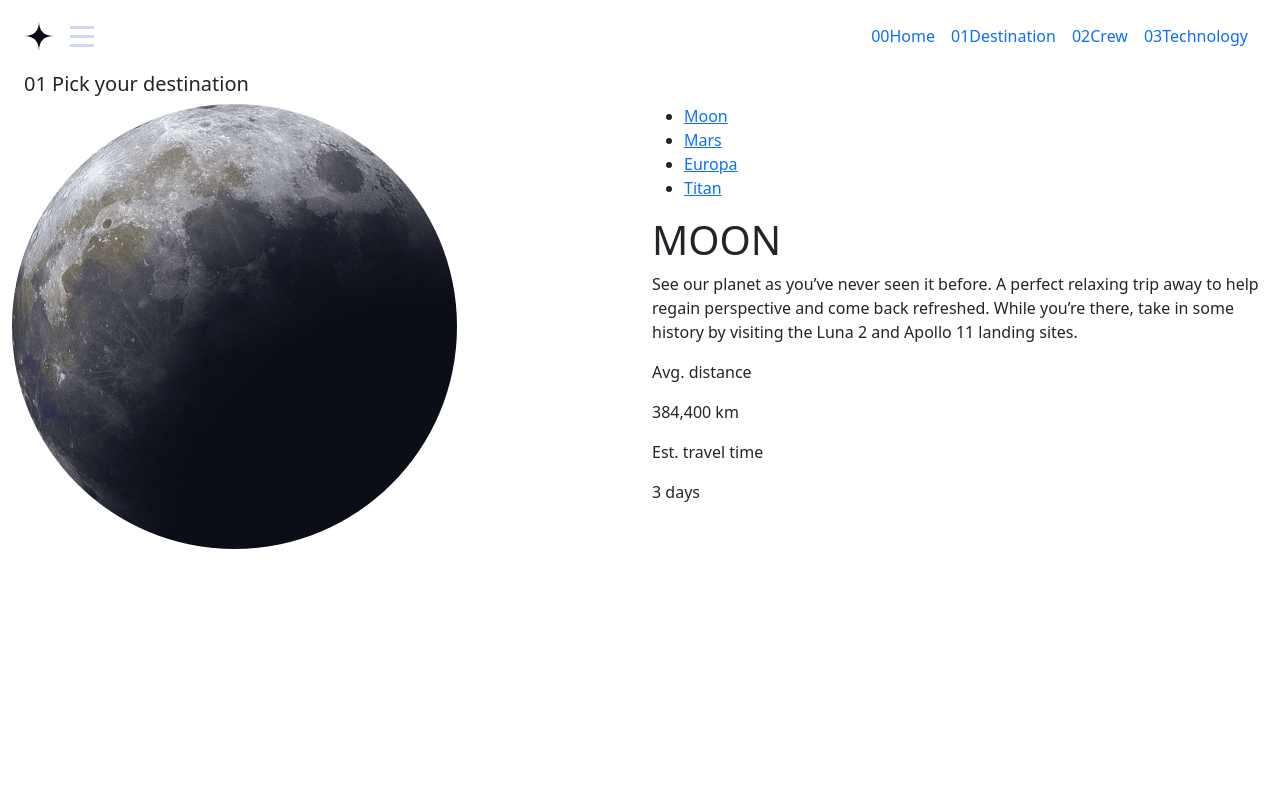
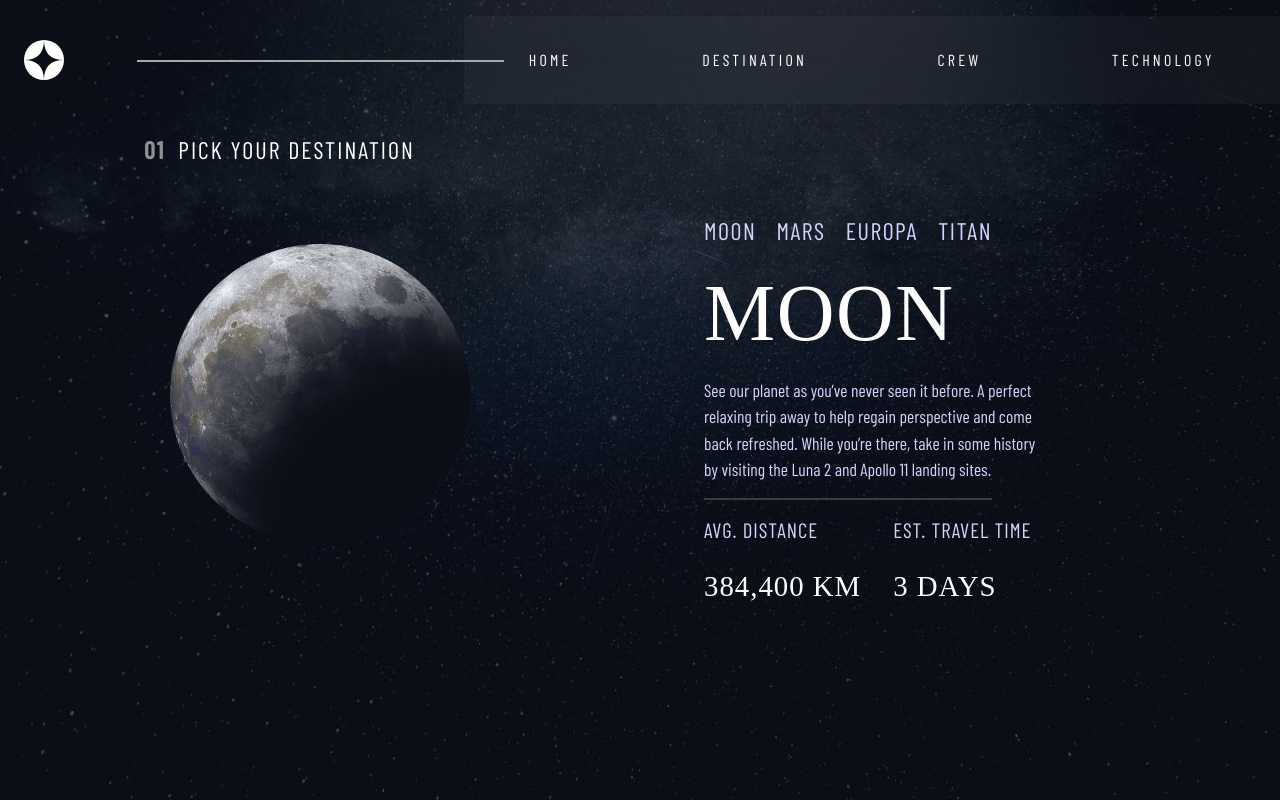
Before and after one commit to Subham-e/space-tourism-subham, a plain HTML site: page destination-moon.html in a window 1280 px wide. Drawn offline with nearby package versions, Linux system fonts and the light colour scheme; the site is published under a folder, as on GitHub Pages, so addresses that start at the root find nothing; a web font is replaced by a local one.

Commit message:
Update destination-moon.html

```diff
--- a/destination-moon.html
+++ b/destination-moon.html
@@ -10,7 +10,7 @@
   <link rel="preconnect" href="https://fonts.googleapis.com">
   <link rel="preconnect" href="https://fonts.gstatic.com" crossorigin>
   <link href="https://fonts.googleapis.com/css2?family=Barlow+Condensed:wght@100;200;400;500&family=Bellefair&display=swap" rel="stylesheet">
-  <link rel="stylesheet" href="/style.css">
+  <link rel="stylesheet" href="style.css">
   <title>Frontend Mentor | Space tourism website</title>
 </head>
 
@@ -61,7 +61,7 @@
     </div>
   </header>
   <script src="https://cdn.jsdelivr.net/npm/bootstrap@5.1.3/dist/js/bootstrap.bundle.min.js" integrity="sha384-ka7Sk0Gln4gmtz2MlQnikT1wXgYsOg+OMhuP+IlRH9sENBO0LRn5q+8nbTov4+1p" crossorigin="anonymous"></script>
-  <script src="/index.js" charset="utf-8"></script>
+  <script src="index.js" charset="utf-8"></script>
 </body>
 
 </html>
```
